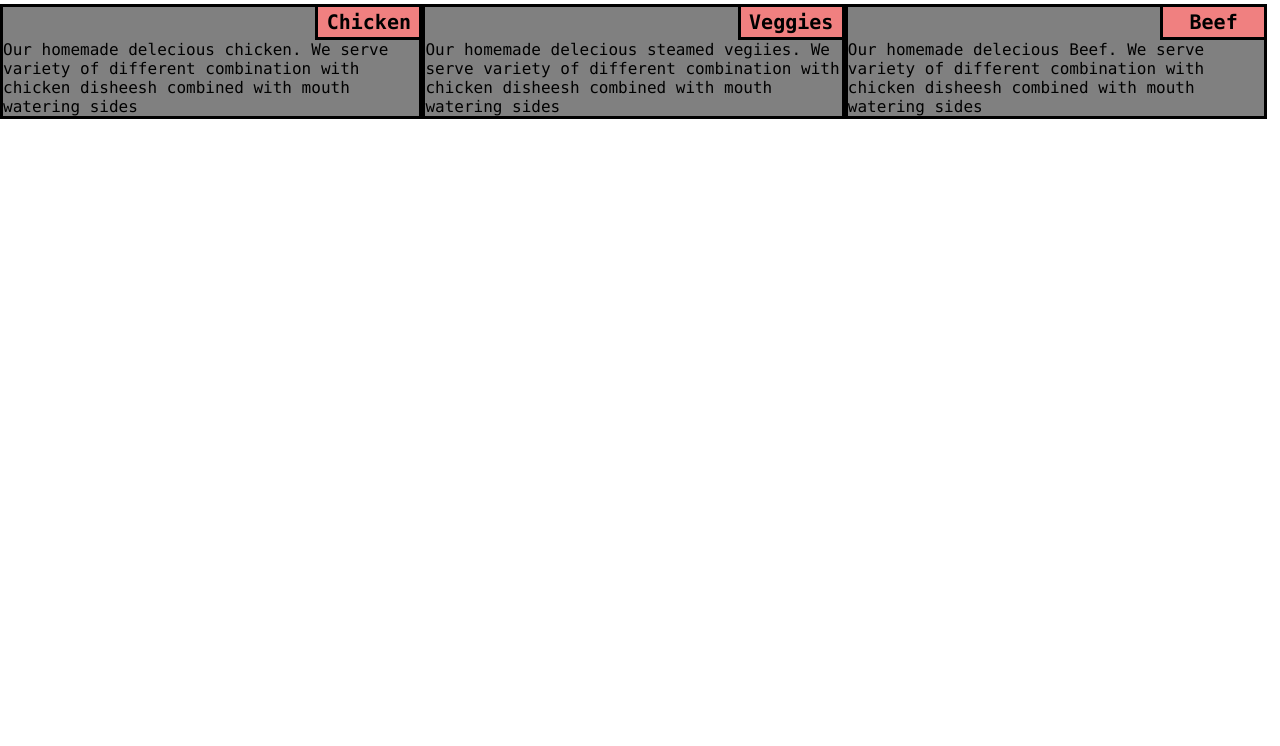
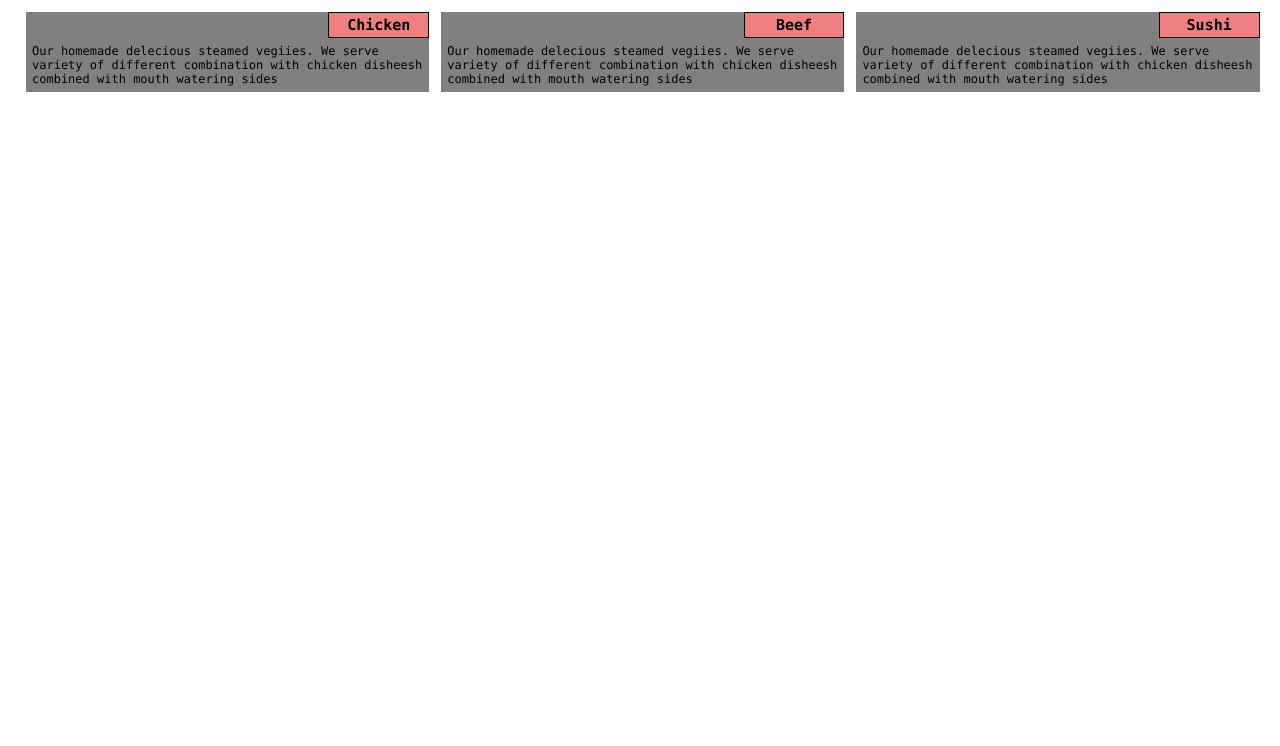
Before and after one commit to amansingh108/WebDevelopment, a plain HTML site: page LandingPage.html in a window 1280 px wide. Shown: the part 54-800 px from the top of the page. Drawn offline with Linux system fonts and the light colour scheme.

Commit message:
CSS Assingment 1

```diff
--- a/LandingPage.html
+++ b/LandingPage.html
@@ -13,19 +13,19 @@
 
 		<div class ="chickencontainer col-lg-4 col-md-6 col-sm-12" >
 		<h1 id="item1"> Chicken </h1>
-		<p> Our homemade delecious chicken. We serve variety of different combination with chicken disheesh combined with mouth watering sides</p>
+		<p> Our homemade delecious steamed vegiies. We serve variety of different combination with chicken disheesh combined with mouth watering sides</p>
 		</div>
 
 		<div class ="Veggiecontainer col-lg-4 col-md-6 col-sm-12" >
-		<h1 id="item2"> Veggies </h1>
+		<h1 id="item2"> Beef </h1>
 		<p> Our homemade delecious steamed vegiies. We serve variety of different combination with chicken disheesh combined with mouth watering sides</p>
 		</div>
 
 
 
-		<div class ="beefcontainer col-lg-4 col-md-6 col-sm-12" >
-		<h1 id="item3"> Beef </h1>
-		<p> Our homemade delecious Beef. We serve variety of different combination with chicken disheesh combined with mouth watering sides</p>
+		<div class ="beefcontainer col-lg-4 col-md-12 col-sm-12" >
+		<h1 id="item3"> Sushi </h1>
+		<p> Our homemade delecious steamed vegiies. We serve variety of different combination with chicken disheesh combined with mouth watering sides</p>
 		</div>
 	</div>
 
--- a/landing.css
+++ b/landing.css
@@ -7,35 +7,37 @@
 body{
 	background-color: white;
 	font-family: Consolas, monaco, monospace;
+	margin: 0px;
+	padding: 0px;
+
 }
  #maincontainer > h1{
 	text-align: center;
 
+
 }
 
-.chickencontainer{
+.chickencontainer,.Veggiecontainer,.beefcontainer{
 	float: left;
-	border:solid;
+	margin: 6px;
+	font-size: 12px;
 
 }
-.Veggiecontainer{
-	float: left;
-}
-.beefcontainer{
-	float: left;
-}
+
 .menucontainer{
-	padding: 20px 0px;
+	width: 100%;
+	padding: 20px 0px 0px 20px;
+	margin: 2px auto;
+	overflow: hidden;
 }
  #item1, #item2 ,#item3{
 		background-color: #F08080;
-		border-left: solid ;
-		border-bottom: solid;
-		margin-bottom: : 2px;
+		border:1px solid black;
+		margin-bottom:2px;
 		padding: 3px;
 		width:25%;
 		font-family: Consolas, monaco, monospace;
-	font-size: 20px;
+	font-size: 15px;
 	font-style: normal;
 	text-align: center;
 	float: right;
@@ -44,16 +46,15 @@ body{
 
 }
 
-/*.menucontainer h1{
-	float: right;
-	clear: right;
-}*/
-
 p{
 	clear: right;
+	padding: 4px;
+	margin: 2px;
 }
+
 .menucontainer div{
-	border:solid;
+	border:thin;
+	border-width: 1px;
 	background-color: grey;
 }
 
@@ -62,9 +63,10 @@ p{
 
 .row{
 	width: 100%;
+	position: relative;
 }
 
-@media (min-width: 992px){
+@media    (min-width: 992px) and (max-width: 1300px){
 .col-lg-1,
 .col-lg-2,
 .col-lg-3,
@@ -83,7 +85,9 @@ p{
 .col-lg-1 {width: 8.33%;}
 .col-lg-2 {width: 16.66%;}
 .col-lg-3 {width: 25%;}
-.col-lg-4 {width: 33%;}
+.col-lg-4 {width: 32%;
+
+}
 .col-lg-5 {width: 41.66%;}
 .col-lg-6 {width: 50%;}
 .col-lg-7 {width: 58.33%;}
@@ -108,7 +112,7 @@ p{
 .col-md-9,
 .col-md-10,
 .col-md-11,
-.col-md-12,{
+.col-md-12{
 	float:left;
 
 }
@@ -117,13 +121,18 @@ p{
 .col-md-3 {width: 25%;}
 .col-md-4 {width: 33%;}
 .col-md-5 {width: 41.66%;}
-.col-md-6 {width: 42%;}
+.col-md-6 {width: 48%;
+margin:1%;
+height: 100%;
+}
 .col-md-7 {width: 58.33%;}
 .col-md-8 {width: 66.66%;}
 .col-md-9 {width: 75%;}
 .col-md-10 {width: 83.33%;}
 .col-md-11 {width: 91.66%;}
-.col-md-12 {width: 100%;}
+.col-md-12 {width: 98%;
+margin: 1%;
+}
 }
 
 
```
